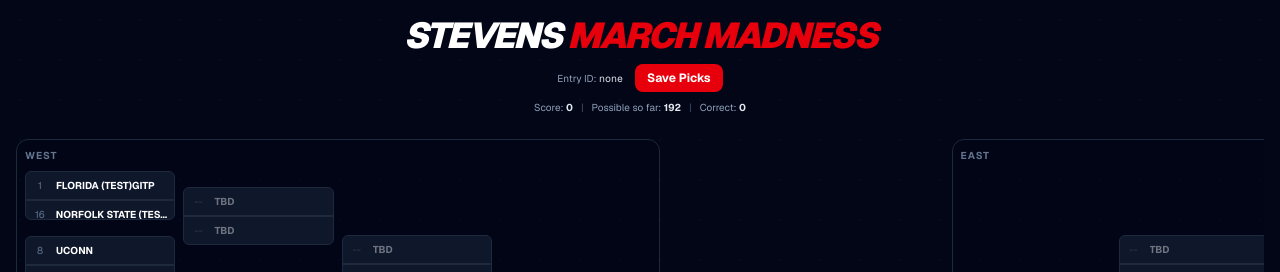
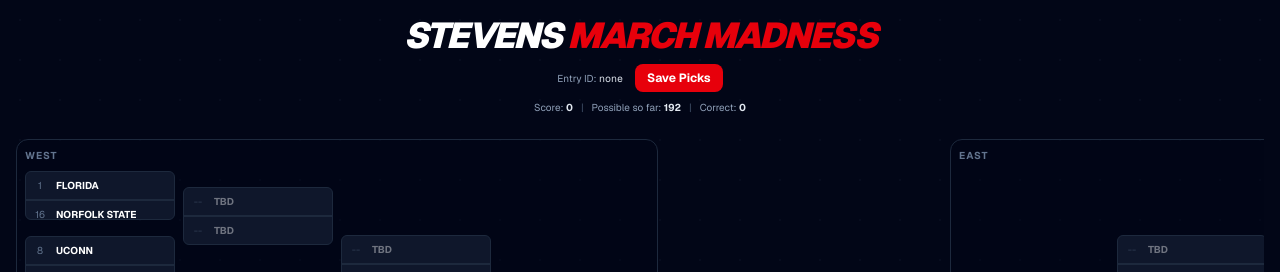
Before and after one commit to aseth23/March-Madness-Bracket, a Next.js app: page /bracket in a window 1280 px wide. Shown: the top 272 px of the page. Built offline with nearby package versions, Linux system fonts and the light colour scheme; no server answers.

Commit message:
Update bracket structure and results data for scoring logic

```diff
--- a/app/bracket/bracketData.ts
+++ b/app/bracket/bracketData.ts
@@ -52,7 +52,7 @@ export const BRACKET_2026_PLACEHOLDER: Region[] = [
   ]),
 
   buildRegion("West", [
-    "Florida (Test)gitp",
+    "Florida",
     "St. John's",
     "Texas Tech",
     "Maryland",
@@ -67,7 +67,7 @@ export const BRACKET_2026_PLACEHOLDER: Region[] = [
     "Grand Canyon",
     "UNC Wilmington",
     "Omaha",
-    "Norfolk State (Test)",
+    "Norfolk State",
   ]),
 
   buildRegion("East", [
```
